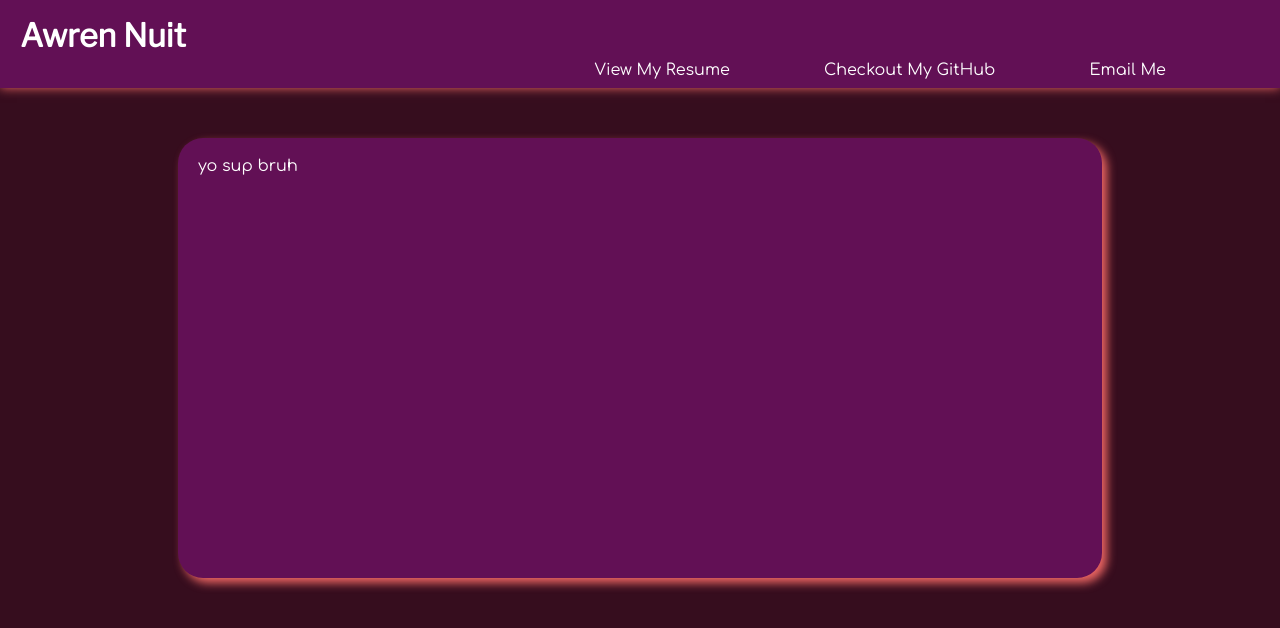
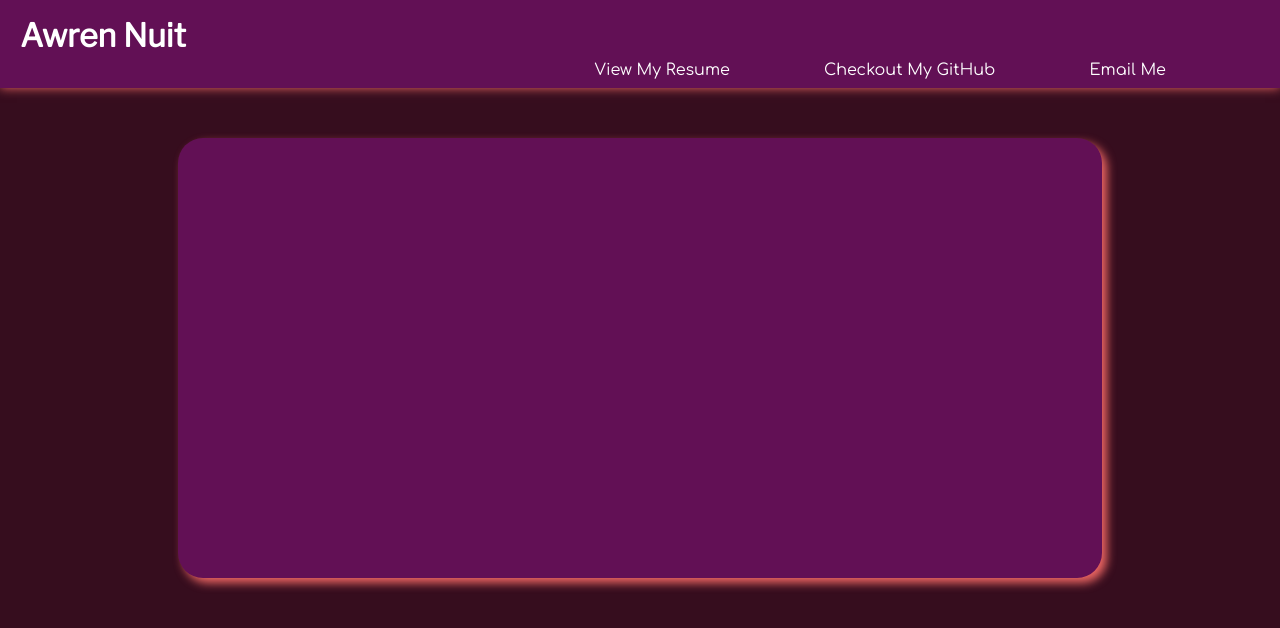
Before and after one commit to awrennuit/full-stack-software-developer-portfolio, a React (Create React App) app: page / in a window 1280 px wide. Shown: the top 628 px of the page. Built offline with nearby package versions, Linux system fonts and the light colour scheme.

Commit message:
consolidated export, removed placeholder

```diff
--- a/src/components/Home/Home.js
+++ b/src/components/Home/Home.js
@@ -5,8 +5,7 @@ class Home extends Component{
   render(){
     return(
       <div className="main-container">
-      <div className="main-card">
-          <p>yo sup bruh</p>
+        <div className="main-card">
         </div>
       </div>
     );
--- a/src/components/Resume/Resume.js
+++ b/src/components/Resume/Resume.js
@@ -1,7 +1,7 @@
 import React from 'react';
 import './Resume.css';
 
-function Resume() {
+export default function Resume() {
 
   return(
     <div className="resume-container">
@@ -193,5 +193,3 @@ function Resume() {
     </div>
   );
 }
-
-export default Resume;
```
